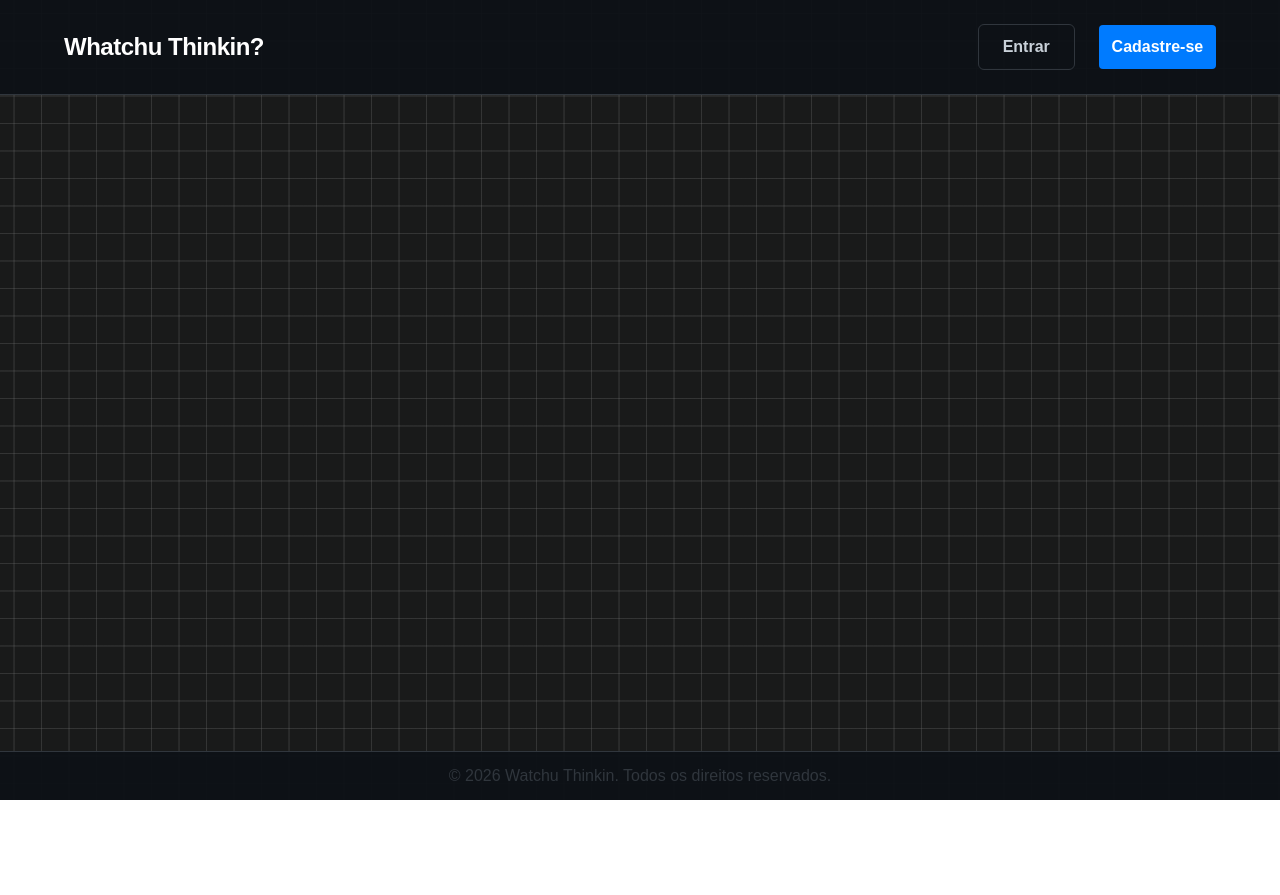
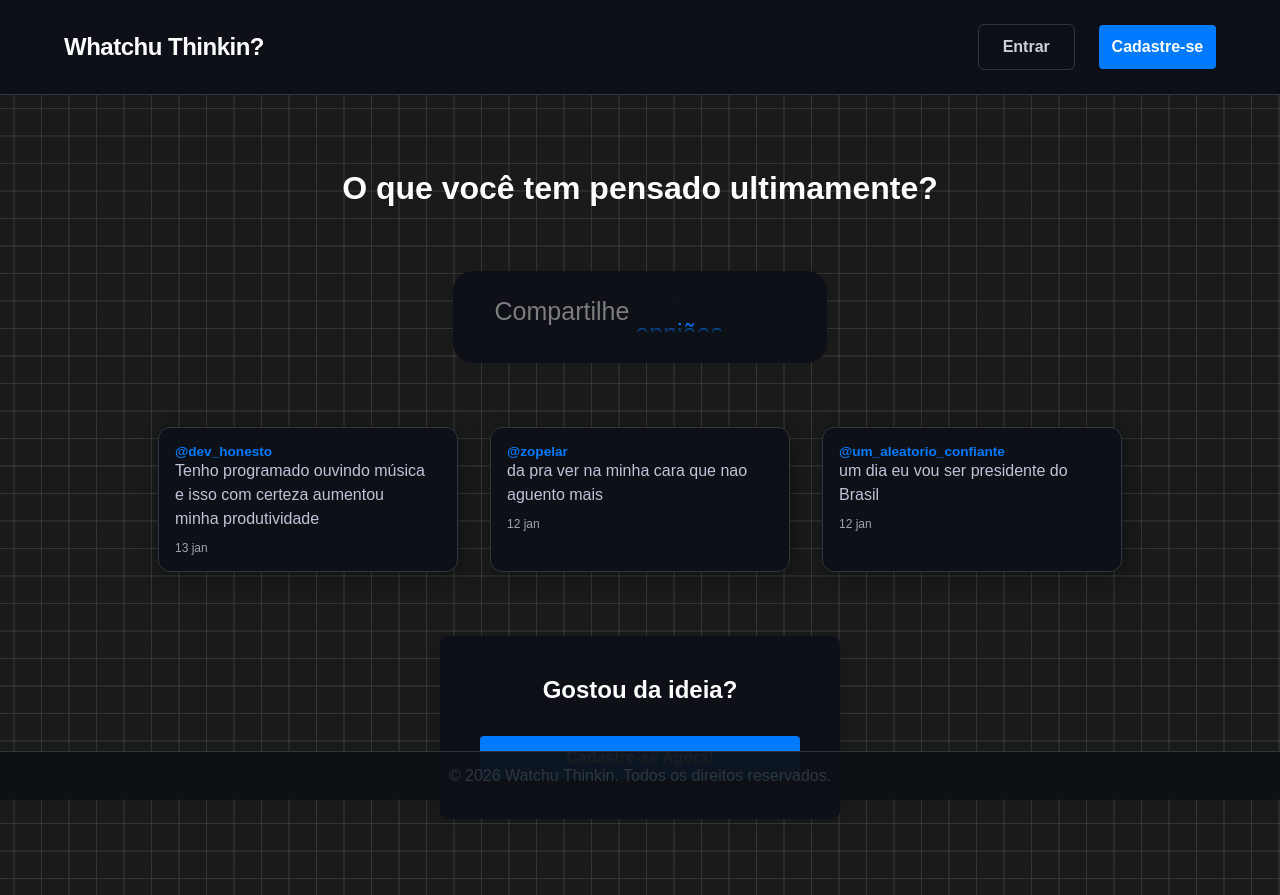
Before and after one commit to Zopelar/Projeto_FullStack, a React (Create React App) app in the folder frontend/: page / in a window 1280 px wide. Before the commit the page ends 800 px from the top, so only its background shows below. Built offline with nearby package versions, Linux system fonts and the light colour scheme.

Commit message:
#4 - navbar global e melhorias na landing page

```diff
--- a/frontend/src/App.js
+++ b/frontend/src/App.js
@@ -1,13 +1,15 @@
 import React from "react";
 import { BrowserRouter, Routes, Route, Navigate } from 'react-router-dom';
 import Login from './pages/Login';
-import Cadastro from './pages/Cadastro'
+import Cadastro from './pages/Cadastro';
 import LandingPage from "./pages/LandingPage";
-
+import Navbar from './pages/Navbar';
 
 function App() {
   return (
     <BrowserRouter>
+      <Navbar />
+
       <Routes>
         <Route path="/" element = {<LandingPage />}/>
         <Route path="/login" element = {<Login />}/>
--- a/frontend/src/pages/LandingPage.jsx
+++ b/frontend/src/pages/LandingPage.jsx
@@ -5,19 +5,73 @@ import '../styles/LandingPage.css';
 
 function LandingPage() {
     return(
-        <div className='landingContainer'>
+        <div className='containerGlobal'>
 
-            <header className='cabecalhoLanding'>
-                <div className='logo'>
-                    <strong>Whatchu Thinkin?</strong>
+            <main className='landingContent'>
+                <div className='mainSection'>
+                    <h1 >O que você tem pensado ultimamente?</h1>
+
+                    <div className="wordSpinner">
+                        <div class="loader">
+                            <p>Compartilhe</p>
+                            <div className="words">
+                                <span className="word">opniões</span>
+                                <span className="word">músicas</span>
+                                <span className="word">pensamentos</span>
+                                <span className="word">tudo</span>
+                                <span className="word">opniões</span>
+                            </div>
+                        </div>
+                    </div>
+                    {/*Talvez os cards rodando*/}
+                    <div className='postsContainer'>
+                        <div className='postCard'>
+                            <div className='postHeader'>
+                                <span className='postAuthor'>@dev_honesto</span>
+                            </div>
+                            <p className='postText'>
+                                Tenho programado ouvindo música e isso com certeza aumentou minha produtividade
+                            </p>
+                            <div className='postFooter'>
+                                <p className='postDate'> 13 jan </p>
+                                {/* botao de like?*/ }
+                            </div>
+                        </div>
+
+                        <div className='postCard'>
+                            <div className='postHeader'>
+                                <span className='postAuthor'>@zopelar</span>
+                            </div>
+                            <p className='postText'>
+                                da pra ver na minha cara que nao aguento mais
+                            </p>
+                            <div className='postFooter'>
+                                <p className='postDate'> 12 jan </p>
+                            </div>
+                        </div>
+
+                        <div className='postCard'>
+                            <div className='postHeader'>
+                                <span className='postAuthor'>@um_aleatorio_confiante</span>
+                            </div>
+                            <p className='postText'>
+                                um dia eu vou ser presidente do Brasil
+                            </p>
+                            <div className='postFooter'>
+                                <p className='postDate'> 12 jan </p>
+                            </div>
+
+                        </div>
+                    </div>
+
+                    <div className='caixaForm'>
+                        <div className='conviteCadastro'>
+                            <h2 className='landingTitle'>Gostou da ideia?</h2>
+                            <Link to='/cadastro' className='btnPrimario'>Cadastre-se Agora!</Link>
+                        </div>
+                    </div>
                 </div>
-                <nav className='landingNavbar'>
-                    <Link to='/login' className='btnSecundario'>Entrar</Link>
-                    <Link to='/cadastro' className='btnPrimario'>Cadastre-se</Link>
-                </nav>
-            </header>
-
-
+            </main>
 
 
             <footer className='rodape'>
--- a/frontend/src/pages/Login.jsx
+++ b/frontend/src/pages/Login.jsx
@@ -13,7 +13,7 @@ function Login(){
     };
 
     return(
-        <div className="paginaAuth">
+        <div className="containerGlobal">
             <div className="caixaForm">
                 <h2>Faça o Login</h2>
 
--- /dev/null
+++ b/frontend/src/pages/Navbar.jsx
@@ -0,0 +1,47 @@
+import React, { useDebugValue } from "react";
+import {Link, useLocation} from 'react-router-dom';
+import '../styles/Navbar.css';
+
+function Navbar() {
+    const location = useLocation();
+
+    const rotasPublicas = ['/', '/login', '/cadastro'];
+    const isRotaPublica = rotasPublicas.includes(location.pathname);
+
+    if(isRotaPublica){
+        return(
+            <header className="publicHeader">
+                <div className="logoNav">
+                    <Link to='/'>
+                    <strong>Whatchu Thinkin?</strong>
+                    </Link>
+                </div>
+
+                <nav className="publicNavbar">
+                    <Link to='/login' className='btnSecundario'>Entrar</Link>
+                    <Link to='/cadastro' className='btnPrimario'>Cadastre-se</Link>
+                </nav>
+            </header>
+        );
+    }
+    else{
+        return(
+            <header className="publicHeader">
+                <div className="logoNav">
+                    <Link to='/'>
+                    <strong>Whatchu Thinkin?</strong>
+                    </Link>
+                </div>
+
+                <nav className="publicNavbar">
+                   <Link to='/home' style={{ color: '#fff', textDecoration: 'none' }}>Início</Link>
+                    <Link to='/perfil' style={{ color: '#fff', textDecoration: 'none' }}>Perfil</Link>
+                    <button className='btnSecundario' style={{ padding: '0.4rem 1rem' }}>Sair</button>
+                </nav>
+            </header>
+        );
+    }
+
+}
+
+export default Navbar;
--- a/frontend/src/styles/LandingPage.css
+++ b/frontend/src/styles/LandingPage.css
@@ -2,7 +2,6 @@
   background-color: #0d1117;
   min-height: 100vh;
   font-family: "Poppins", sans-serif;
-  display: flex;
   flex-direction: column;
   width: 100%;
   height: 100%;
@@ -16,28 +15,168 @@
   color: #ffffff;
 }
 
-.logo strong {
-  font-size: 1.5rem;
-  color: #ffffff;
-  letter-spacing: -0.5px;
+.mainSection{
+    display: flex;
+    justify-content: space-around;
+    flex-direction: column;
+    gap: 4rem;
+    align-items: center;
 }
 
-.cabecalhoLanding {
-    display: flex;
-    justify-content: space-between;
-    align-items: center;
-    padding: 1.5rem 5%;
-    border-bottom: 1px solid #30363d;
-    background-color: rgba(13, 17, 23, 0.95);
-    position: sticky;
-    top: 0;
-    z-index: 100;
+
+.wordSpinner {
+  --bg-color: #0d1117;
+  background-color: var(--bg-color);
+  padding: 1rem 2rem;
+  border-radius: 1.25rem;
+}
+.loader {
+  color: rgb(124, 124, 124);
+  font-weight: 500;
+  font-size: 25px;
+  -webkit-box-sizing: content-box;
+  box-sizing: content-box;
+  height: 40px;
+  padding: 10px 10px;
+  display: -webkit-box;
+  display: -ms-flexbox;
+  display: flex;
+  border-radius: 8px;
 }
 
-.landingNavbar{
+.words {
+  overflow: hidden;
+  position: relative;
+}
+.words::after {
+  content: "";
+  position: absolute;
+  inset: 0;
+  background: linear-gradient(
+    var(--bg-color) 10%,
+    transparent 30%,
+    transparent 70%,
+    var(--bg-color) 90%
+  );
+  z-index: 20;
+}
+
+.word {
+  display: block;
+  height: 100%;
+  padding-left: 6px;
+  color: #007bff;
+  animation: spin_4words 6s infinite;
+}
+
+@keyframes spin_4words {
+  0%, 15% {
+    -webkit-transform: translateY(0%);
+    transform: translateY(0%);
+  }
+
+  20% {
+    -webkit-transform: translateY(-102%);
+    transform: translateY(-102%);
+  }
+  25%, 40% {
+    -webkit-transform: translateY(-100%);
+    transform: translateY(-100%);
+  }
+
+  45% {
+    -webkit-transform: translateY(-202%);
+    transform: translateY(-202%);
+  }
+  50%, 65% {
+    -webkit-transform: translateY(-200%);
+    transform: translateY(-200%);
+  }
+
+  70% {
+    -webkit-transform: translateY(-302%);
+    transform: translateY(-302%);
+  }
+  75%, 90% {
+    -webkit-transform: translateY(-300%);
+    transform: translateY(-300%);
+  }
+  95% {
+    -webkit-transform: translateY(-402%);
+    transform: translateY(-402%);
+  }
+  100% {
+    -webkit-transform: translateY(-400%);
+    transform: translateY(-400%);
+  }
+}
+
+.postsContainer{
     display: flex;
-    gap: 1.5rem;
+    max-width: 1100px;
+    width: 100%;
+    flex-direction: row;
+    justify-content: center;
+    flex-wrap: wrap;
+    gap: 2rem;
+}
+
+.postCard{
+    position: relative;
+    background-color: #0d1117;
+    padding: 1em;
+    z-index: 5;
+    box-shadow: 4px 4px 20px rgba(0, 0, 0, 0.3);
+    border-radius: 10px;
+    max-width: 300px;
+    transition: 200ms ease-in-out;
+    border: 1px solid #30363d;
+    border-radius: 12px;
+
+}
+
+.postCard:hover{
+    transform: translateY(-5px);
+    border-color: #007bff;
+}
+
+.postHeader{
+    flex-direction: row;
+    color: #007bff;
+    font-size: 0.85em;
+    font-weight: 600;
+
+}
+
+.postText{
+    margin: 0 10px 0 0;
+    white-space: pre-line;
+    color: #c0c3d7;
+    font-weight: 400;
+    line-height: 1.5;
+    margin-bottom: 4px;
+}
+
+.postFooter{
+    position: relative;
+    display: flex;
     align-items: center;
+    justify-content: space-between;
+    border: none;
+    margin-top: 10px;
+}
+
+.postDate{
+    width: 100%;
+    color: #9fa4aa;
+    font-size: 12px;
+}
+
+.conviteCadastro{
+    display: flex;
+    flex-direction: column;
+    gap: 2rem;
+    text-align: center;
 }
 
 .rodape {
--- /dev/null
+++ b/frontend/src/styles/Navbar.css
@@ -0,0 +1,29 @@
+.publicHeader {
+    display: flex;
+    justify-content: space-between;
+    align-items: center;
+    padding: 1.5rem 5%;
+    border-bottom: 1px solid #30363d;
+    background-color: rgba(13, 17, 23, 0.95);
+    position: sticky;
+    top: 0;
+    z-index: 100;
+    font-family: "Poppins", sans-serif;
+    background-color: #0d1117;
+}
+
+.logoNav a{
+  text-decoration: none;
+  color: #ffffff;
+}
+
+.logoNav strong {
+  font-size: 1.5rem;
+  letter-spacing: -0.5px;
+}
+
+.publicNavbar{
+  display: flex;
+  align-items: center;
+  gap: 1.5rem;
+}
--- a/frontend/src/styles/global.css
+++ b/frontend/src/styles/global.css
@@ -5,16 +5,27 @@
 }
 
 .containerGlobal {
+  display: flex;
+  justify-content: center;
+  align-items: center;
   background-color: #0d1117;
   min-height: 100vh;
   font-family: "Poppins", sans-serif;
-  align-items: center;
-  display: flex;
   flex-direction: column;
+  width: 100%;
+  height: 100%;
+  --color: rgba(114, 114, 114, 0.3);
+  background-color: #191a1a;
+  background-image: linear-gradient(0deg, transparent 24%, var(--color) 25%, var(--color) 26%, transparent 27%,transparent 74%, var(--color) 75%, var(--color) 76%, transparent 77%,transparent),
+      linear-gradient(90deg, transparent 24%, var(--color) 25%, var(--color) 26%, transparent 27%,transparent 74%, var(--color) 75%, var(--color) 76%, transparent 77%,transparent);
+  background-size: 55px 55px;
+  position: relative;
+  overflow: hidden;
+  color: #ffffff;
 }
 
 .caixaForm {
-  background-color: #ffffff;
+  background-color: #0d1117;
   padding: 2.5rem;
   border-radius: 8px;
   box-shadow: 0 4px 12px rgba(0, 0, 0, 0.1);
@@ -40,7 +51,7 @@
   cursor: pointer;
   text-decoration: none;
   transition: background-color 0.3s ease;
-
+  text-align: center;
 }
 
 .btnPrimario:hover{
```
